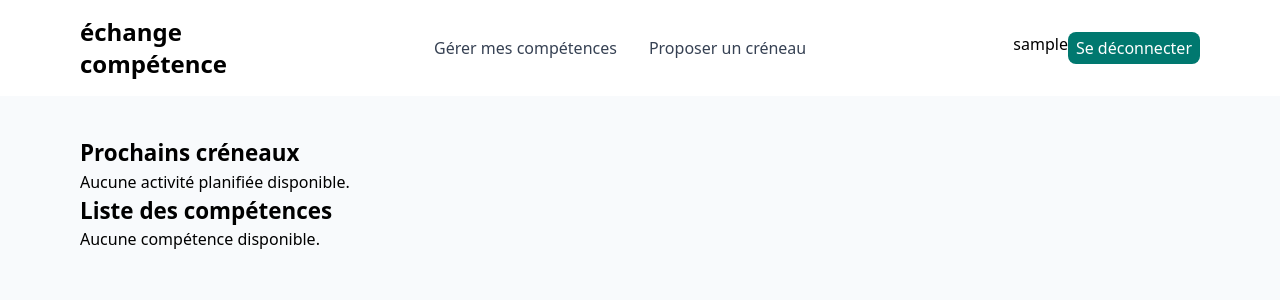
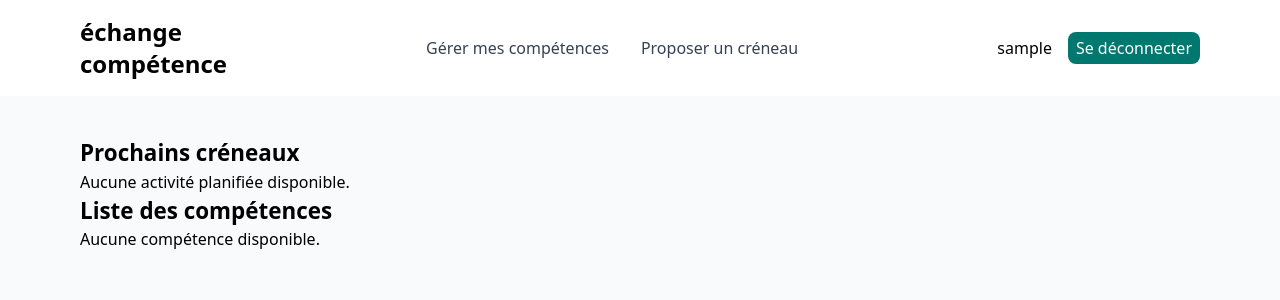
Before and after one commit to SamuelFMS/17-Evaluation-Web-Python, a Django app: page / in a window 1280 px wide. Shown: the top 300 px of the page. Run offline with Django 5.2, Linux system fonts and the light colour scheme; the visitor is signed in with stand-in values (Sample User, id 1); data that the repository does not hold is empty.

Commit message:
style: Ajout d'un padding et centre verticalement le pseudo

```diff
--- a/djangoevaluation/templates/base.html
+++ b/djangoevaluation/templates/base.html
@@ -18,7 +18,7 @@
         <a href="{% url 'echangecompetence:manage-skill' %}" class="text-gray-700 hover:text-blue-500">Gérer mes compétences</a>
         <a href="{% url 'echangecompetence:plan-activity' %}" class="text-gray-700 hover:text-blue-500">Proposer un créneau</a>
     </div>
-    <div class="flex">
+    <div class="flex items-center space-x-4">
 
         <p>{{ user.username }}</p>
         <form action="{% url 'echangecompetence:logout' %}" method="post">
```
